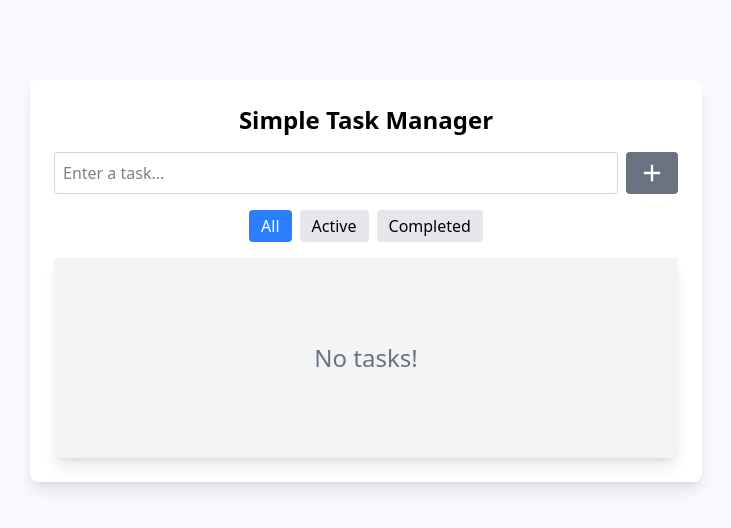
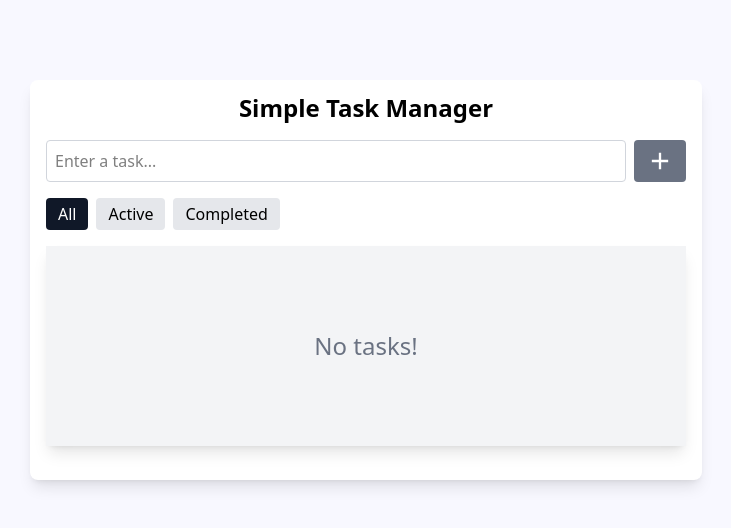
Before and after one commit to Maxinth/task-management-app, a React (Vite) app: page / in a window 1280 px wide. Shown: the top 528 px of the page, without its empty margins (274-1005 px from the left). Built offline with nearby package versions, Linux system fonts and the light colour scheme.

Commit message:
add general ux updates.

```diff
--- a/src/App.tsx
+++ b/src/App.tsx
@@ -63,7 +63,7 @@ export default function TaskManager() {
 
   return (
     <section className="w-screen h-screen bg-[ghostwhite] pt-20 ">
-      <div className="max-w-2xl mx-auto  p-6 bg-white shadow-lg rounded-lg min-h-[400px] ">
+      <div className="max-w-2xl mx-auto  p-3 md:px-4 bg-white shadow-lg rounded-lg min-h-[400px] ">
         <h1 className="text-2xl font-bold text-center mb-4">
           Simple Task Manager
         </h1>
--- a/src/components/TaskInputBox.tsx
+++ b/src/components/TaskInputBox.tsx
@@ -14,7 +14,7 @@ const TaskInputBox = ({
   handleKeyDown,
 }: TaskInputBoxProps) => {
   return (
-    <div className="flex gap-2 mb-4">
+    <div className="flex gap-2 mb-4 flex-wrap">
       <input
         type="text"
         value={taskText}
--- a/src/components/TasksFilters.tsx
+++ b/src/components/TasksFilters.tsx
@@ -6,15 +6,21 @@ interface TasksFiltersProps {
 }
 
 const TasksFilters = ({ filter, setFilter }: TasksFiltersProps) => {
+  const filterLookUP = {
+    all: "bg-gray-900 text-white hover:bg-gray-400",
+    active: "bg-black text-yellow-500 hover:bg-gray-800",
+    completed: "bg-green-500 text-white hover:bg-green-600",
+  };
+
   return (
-    <div className="flex justify-center gap-2 mb-4">
+    <div className="flex flex-start  gap-2 mb-4 flex-wrap">
       {(["all", "active", "completed"] as const).map((status) => (
         <button
           key={status}
           onClick={() => setFilter(status)}
-          className={`px-3 py-1 rounded cursor-pointer hover:scale-105 transition-all ease-in-out ${
-            filter === status ? "bg-blue-500 text-white" : "bg-gray-200"
-          }`}
+          className={`px-3 py-1 rounded cursor-pointer  transition-all ease-in-out ${
+            filter === status ? filterLookUP[filter] : "bg-gray-200"
+          } `}
         >
           {status.charAt(0).toUpperCase() + status.slice(1)}
         </button>
--- a/src/components/TasksList.tsx
+++ b/src/components/TasksList.tsx
@@ -41,7 +41,7 @@ const TasksList = ({
 
               <span
                 title={task.text}
-                className={`max-w-[200px] lg:min-w-[300px] ${
+                className={`max-w-[200px] min-w-[100px] md:min-w-[300px] ${
                   task.completed ? "line-through text-gray-400" : ""
                 }`}
               >
@@ -53,7 +53,7 @@ const TasksList = ({
               className={`text-xs font-semibold px-2 py-1 rounded ${
                 task.completed
                   ? "bg-green-500 text-white"
-                  : "bg-yellow-500 text-white"
+                  : "bg-black text-yellow-500"
               }`}
             >
               {task.completed ? "Completed" : "Active"}
@@ -62,7 +62,7 @@ const TasksList = ({
             <button
               onClick={() => deleteTask(task.id)}
               title="Delete Task"
-              className="text-red-500 hover:text-red-700 cursor-pointer "
+              className="text-red-500 hover:text-red-700 cursor-pointer ml-4 "
             >
               <MdOutlineAutoDelete color="red" size={20} />
             </button>
```
